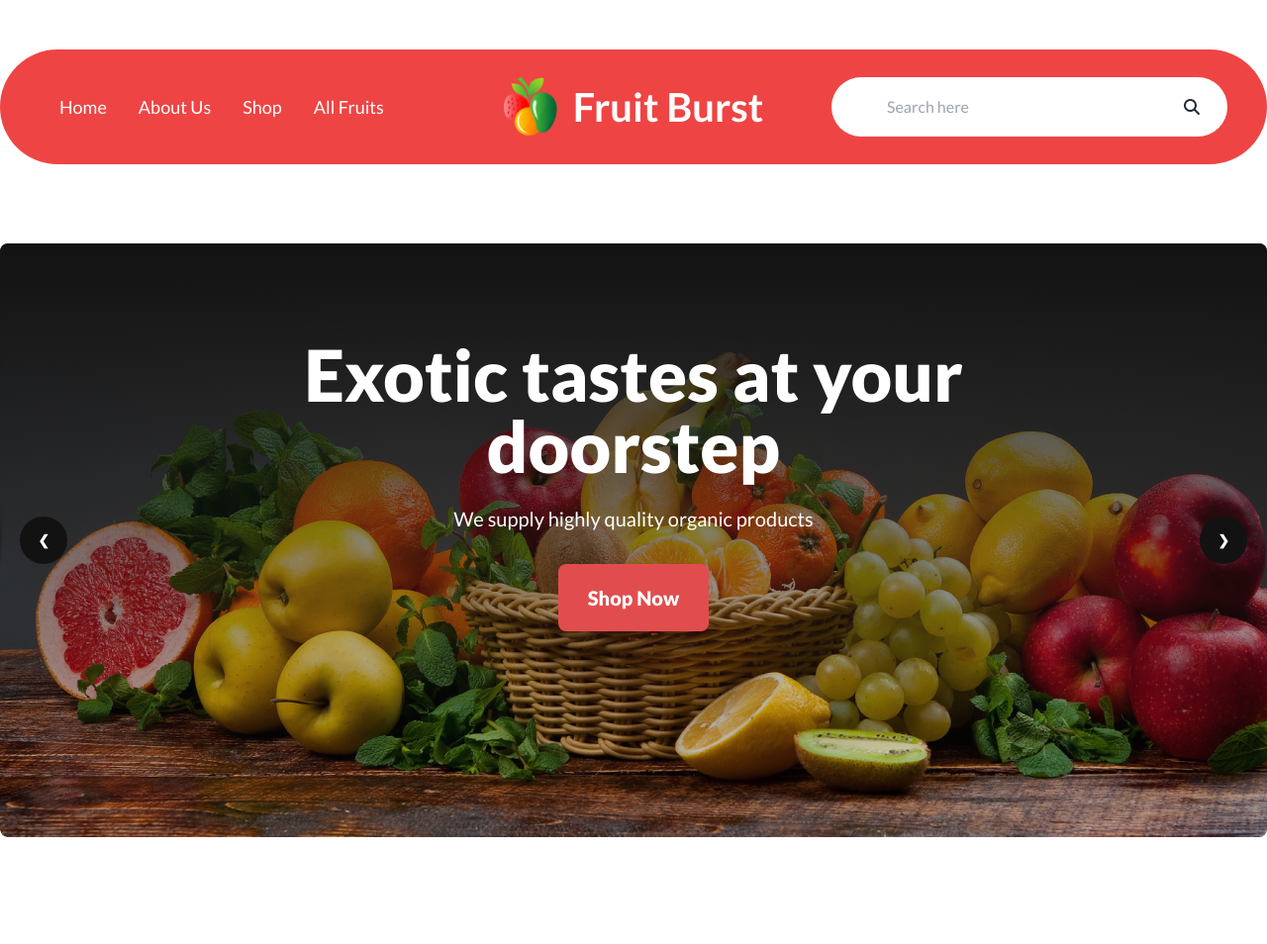
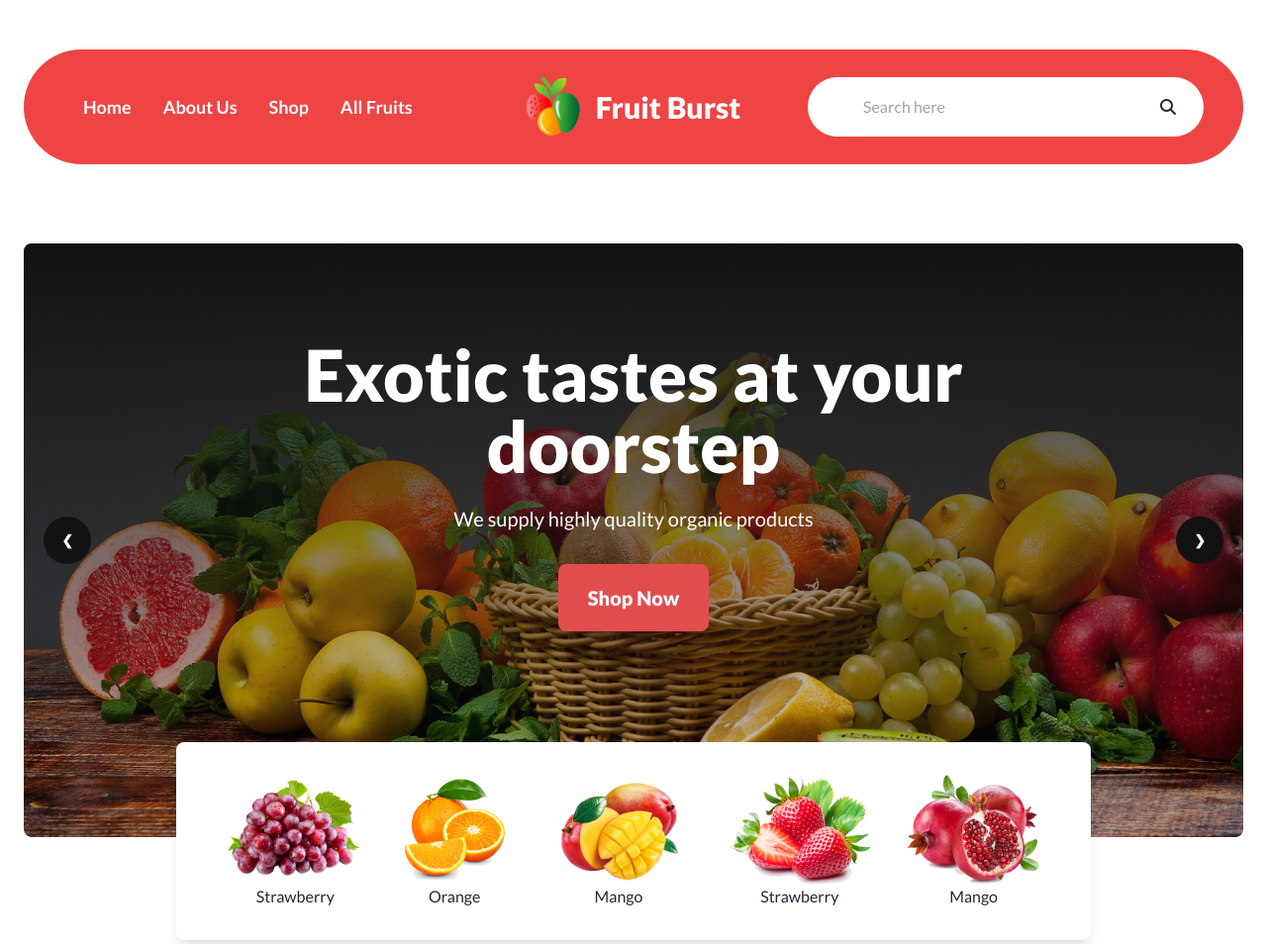
Before and after one commit to manjur0/fruit-brust, a plain HTML site: page index.html in a window 1280 px wide. Shown: the top 954 px of the page at 99% size. Drawn offline with nearby package versions, Linux system fonts and the light colour scheme; grey boxes are pictures that could not be loaded.

Commit message:
full website is ready with responsivnes

```diff
--- a/index.html
+++ b/index.html
@@ -14,14 +14,14 @@
     <script src="https://kit.fontawesome.com/5651c7b9d9.js" crossorigin="anonymous"></script>
 </head>
 
-<body>
+<body class="sm:px-6">
 
     <!-- Header and nav menu design  -->
-    <header class="container mx-auto">
-        <nav class="bg-red-500">
-            <div class="mt-[3.12rem] mb-20 navbar md:bg-primary-text rounded-[600px] md:py-7 md:px-10">
+    <header class="container mx-auto ">
+        <nav class="bg-white md:bg-red-500 lg:bg-red-500 rounded-[500px]">
+            <div class=" lg:mt-[3.12rem] lg:mb-20 navbar md:bg-primary-text rounded-[600px] md:py-7 md:px-10 md:my-5">
                 <div class="navbar-start hidden lg:flex">
-                    <ul class="menu menu-horizontal px-1 text-white text-lg font-medium">
+                    <ul class="menu menu-horizontal px-1 text-white text-lg font-bold">
                         <li><a>Home</a></li>
                         <li><a>About Us</a></li>
                         <li><a>Shop</a></li>
@@ -31,7 +31,8 @@
                 <div class="navbar-center">
                     <button class="flex items-center gap-4">
                         <img class="w-14 lg:w-[54px]" src="./images/logo.png" alt="#" />
-                        <h2 class="font-bold text-[2.5rem] text-black md:text-white">
+                        <h2
+                            class="font-bold text-lg md:text-3xl lg:hidden xl:block xl:font-extrabold xl:text-3xl text-black md:text-white lg:text-white ">
                             Fruit Burst
                         </h2>
                     </button>
@@ -49,7 +50,7 @@
                             <li><a class="text-lg">All Fruits</a></li>
 
                             <div class="flex gap-1 bg-white ">
-                                <input type="text" class="outline-slate-600 px-3 w-4/5  py-5  text-primary-input"
+                                <input type="text" class="outline-slate-600 px-3 md:w-3/5  py-5  text-primary-input"
                                     placeholder="Search here" />
                                 <button>
                                     <i class=" text-xl fa-solid fa-magnifying-glass"></i>
@@ -78,7 +79,7 @@
                     class="carousel-item relative w-full bg-[url('./images/banner1.png')] bg-cover bg-no-repeat rounded-lg">
                     <div
                         class="hero-overly w-full bg-gradient-to-b from-[#121212] to-[#12121200] rounded-lg flex justify-center items-start pt-20">
-                        <!-- slide content -->
+                        <!-- slider content -->
                         <div class="hero-content text-center px-[46px] md:mx-5">
                             <div class="w-full">
                                 <h1 class="text-2xl lg:text-7xl text-white font-extrabold">
@@ -108,7 +109,7 @@
                     class="carousel-item relative w-full bg-[url('./images/banner2.png')] bg-cover bg-no-repeat rounded-lg">
                     <div
                         class="hero-overly w-full bg-gradient-to-b from-[#121212] to-[#12121200] rounded-lg flex justify-center items-start pt-20">
-                        <!-- slide content -->
+                        <!-- slider content -->
                         <div class="hero-content text-center px-[46px] md:mx-5">
                             <div class="w-full">
                                 <h1 class="text-2xl lg:text-7xl text-white font-extrabold">
@@ -138,7 +139,7 @@
                     class="carousel-item relative w-full bg-[url('./images/banner3.png')] bg-cover bg-no-repeat rounded-lg">
                     <div
                         class="hero-overly w-full bg-gradient-to-b from-[#121212] to-[#12121200] rounded-lg flex justify-center items-start pt-20">
-                        <!-- slide content -->
+                        <!-- slider content -->
                         <div class="hero-content text-center px-[46px] md:mx-5">
                             <div class="w-full">
                                 <h1 class="text-2xl lg:text-7xl text-white font-extrabold">
@@ -168,7 +169,7 @@
                     class="carousel-item relative w-full bg-[url('./images/banner4.png')] bg-cover bg-no-repeat rounded-lg">
                     <div
                         class="hero-overly w-full bg-gradient-to-b from-[#121212] to-[#12121200] rounded-lg flex justify-center items-start pt-20">
-                        <!-- slide content -->
+                        <!-- slider content -->
                         <div class="hero-content text-center px-[46px] md:mx-5">
                             <div class="w-full">
                                 <h1 class="text-2xl lg:text-7xl text-white font-extrabold">
@@ -197,15 +198,36 @@
         </div>
 
         <!-- siler bottom product section  -->
-        <div>
-
+        <div class=" hidden -mt-24  md:hidden lg:block relative">
+            <div class=" p-8 w-3/4 mx-auto flex justify-around items-center rounded-lg  -mt-30 bg-white shadow-lg  ">
+                <div class="text-center">
+                    <img src="./images/fruit1.png" alt="">
+                    <p>Strawberry</p>
+                </div>
+                <div class="text-center">
+                    <img src="./images/fruit2.png" alt="">
+                    <p>Orange</p>
+                </div>
+                <div class="text-center">
+                    <img src="./images/fruit3.png" alt="">
+                    <p>Mango</p>
+                </div>
+                <div class="text-center">
+                    <img src="./images/fruit4.png" alt="">
+                    <p>Strawberry</p>
+                </div>
+                <div class="text-center">
+                    <img src="./images/fruit5.png" alt="">
+                    <p>Mango</p>
+                </div>
+            </div>
         </div>
 
     </header>
 
     <!-- main section  -->
 
-    <main>
+    <main class="">
         <!-- Deal of the day section -->
         <section class="my-6 md:my-[140px] container mx-auto">
             <!-- Deal of the day container  -->
@@ -735,16 +757,16 @@
                     </h2>
                 </button>
             </div>
-            <ul class="menu menu-horizontal px-1 hover:text-white text-white text-lg font-medium">
+            <ul class="menu menu-horizontal px-1  text-white text-lg font-medium">
                 <li><a>Home</a></li>
                 <li><a>About Us</a></li>
                 <li><a>Shop</a></li>
                 <li><a>All Fruits</a></li>
-                <li><a>Home</a></li>
-                <li><a>About Us</a></li>
+                <li><a>Service</a></li>
+                <li><a>Contact</a></li>
             </ul>
         </div>
-        <div>
+        <div class="">
             <div class="grid grid-flow-col gap-4 text-white">
                 <i class="fa-brands fa-facebook text-3xl cursor-pointer"></i>
                 <i class="fa-brands fa-youtube text-3xl cursor-pointer"></i>
```
